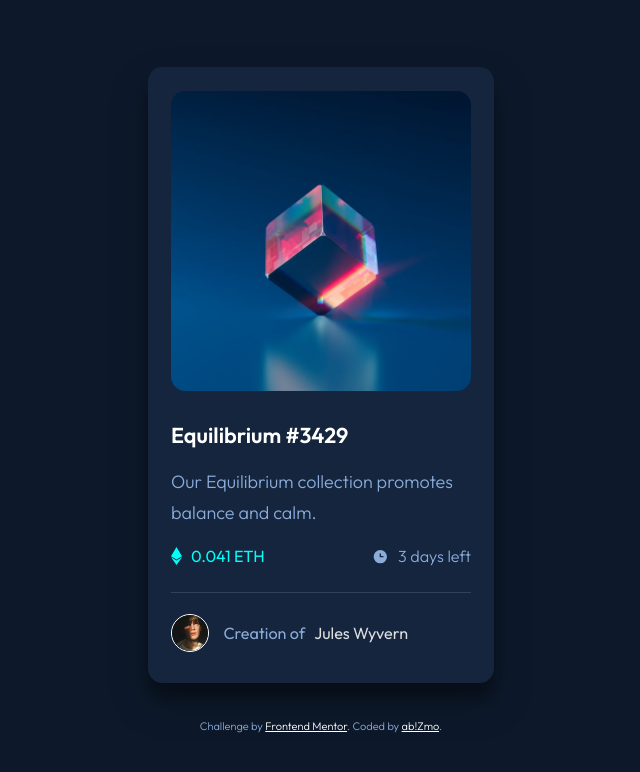
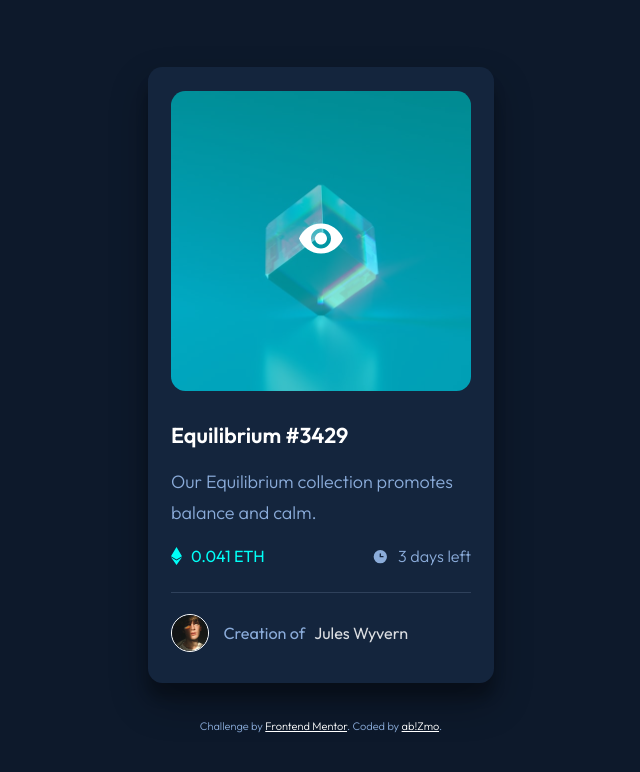
Before and after one commit to abizmo/nft-preview-card-component, a plain HTML site: page index.html in a window 1280 px wide. In both pictures the pointer is over the element 640 px from the left and 240 px from the top of the page. Shown: the whole page, without its empty margins (319-959 px from the left). Drawn offline with Linux system fonts and the light colour scheme.

Commit message:
Add hover state

```diff
--- a/index.html
+++ b/index.html
@@ -16,12 +16,13 @@
   </style>
 </head>
 <body>
+  <main>
     <div class="card">
       <div class="card__image"></div>
       <div class="card__body">
-      <h3 class="activate">
+        <h1 class="activate">
           Equilibrium #3429
-      </h3>
+        </h1>
         <p>
           Our Equilibrium collection promotes balance and calm.
         </p>
@@ -41,9 +42,10 @@
         Creation of<span class="activate">Jules Wyvern</span>
       </div>
     </div>
-  <div class="attribution">
+  </main>
+  <footer class="attribution">
     Challenge by <a href="https://www.frontendmentor.io?ref=challenge" target="_blank">Frontend Mentor</a>.
     Coded by <a href="http://www.abizmo.dev">ab!Zmo</a>.
-  </div>
+  </footer>
 </body>
 </html>
--- a/style.css
+++ b/style.css
@@ -32,14 +32,25 @@ body {
   border-radius: 0.8rem;
   height: 300px;
   width: 100%;
-  background: url("/images/image-equilibrium.jpg") center / contain no-repeat;
+  background: url("images/image-equilibrium.jpg") center / contain no-repeat, hsla(178, 100%, 50%, 0%);
+  background-blend-mode: overlay;
+  position: relative;
 }
 
-.image:hover {
-  background-color: hsl(178, 100%, 50%);
+.card__image:hover {
+  background-color: hsla(178, 100%, 50%, 50%);
+  cursor: pointer;
 }
 
-.card h3 {
+.card__image:hover:before {
+  content: url("images/icon-view.svg");
+  top: 50%;
+  left: 50%;
+  position: absolute;
+  transform: translate(-50%, -50%);
+}
+
+.card h1 {
   color: hsl(0, 0%, 100%);
   font-size: 1.2rem;
   font-weight: 600;
```
Lines whose indentation alone changed are shown as unchanged.
